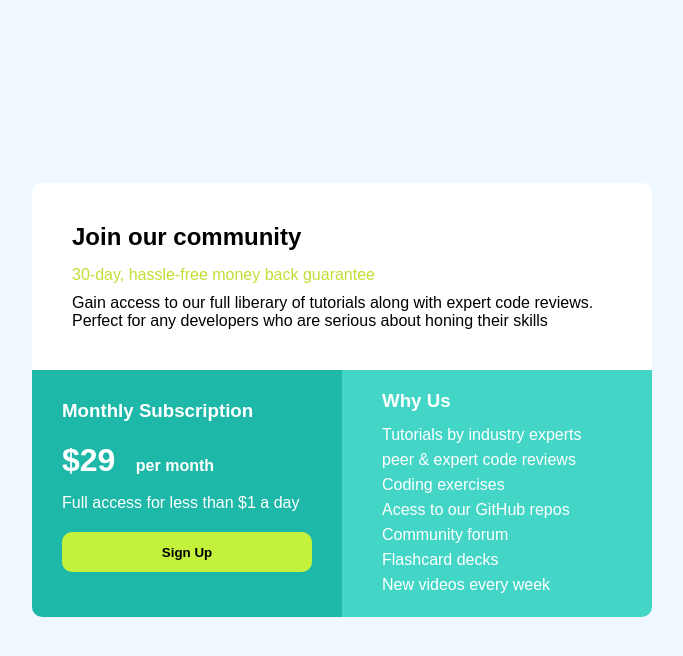
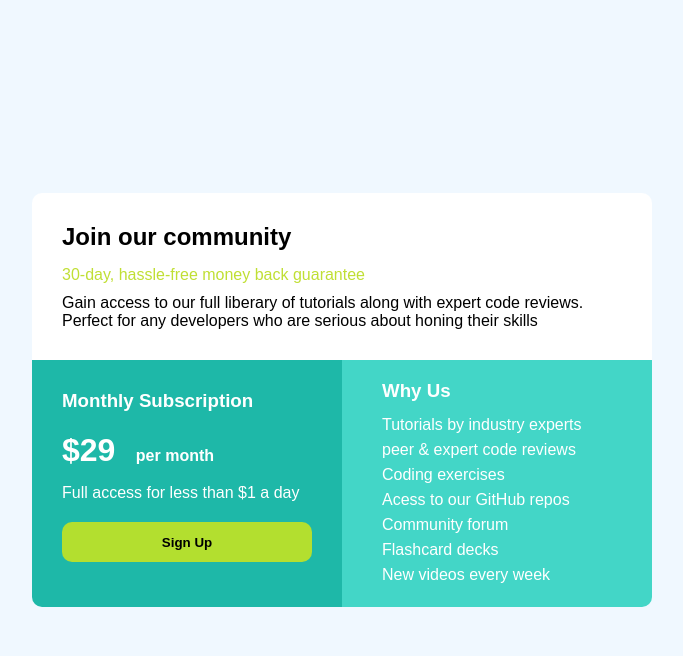
Before and after one commit to Mika-illou/Projet_1_html, a plain HTML site: page index.html in a window 1280 px wide. In both pictures the pointer is over the button "Sign Up". Shown: the whole page, without its empty margins (298-981 px from the left). Drawn offline with Linux system fonts and the light colour scheme.

Commit message:
modification

```diff
--- a/style.css
+++ b/style.css
@@ -19,7 +19,7 @@ body {
 
 .card-hearder {
     background-color: white;
-    padding: 40px
+    padding: 30px
 
 }
 .card-hearder h2{
@@ -66,6 +66,9 @@ span {
     font-weight: bold;
 
 }
+.button:hover{
+    background-color: #b3df2f;
+}
 
 .card-whyus {
     background-color: #43d6c7;
```
Also changed, not shown: 1 other file.
